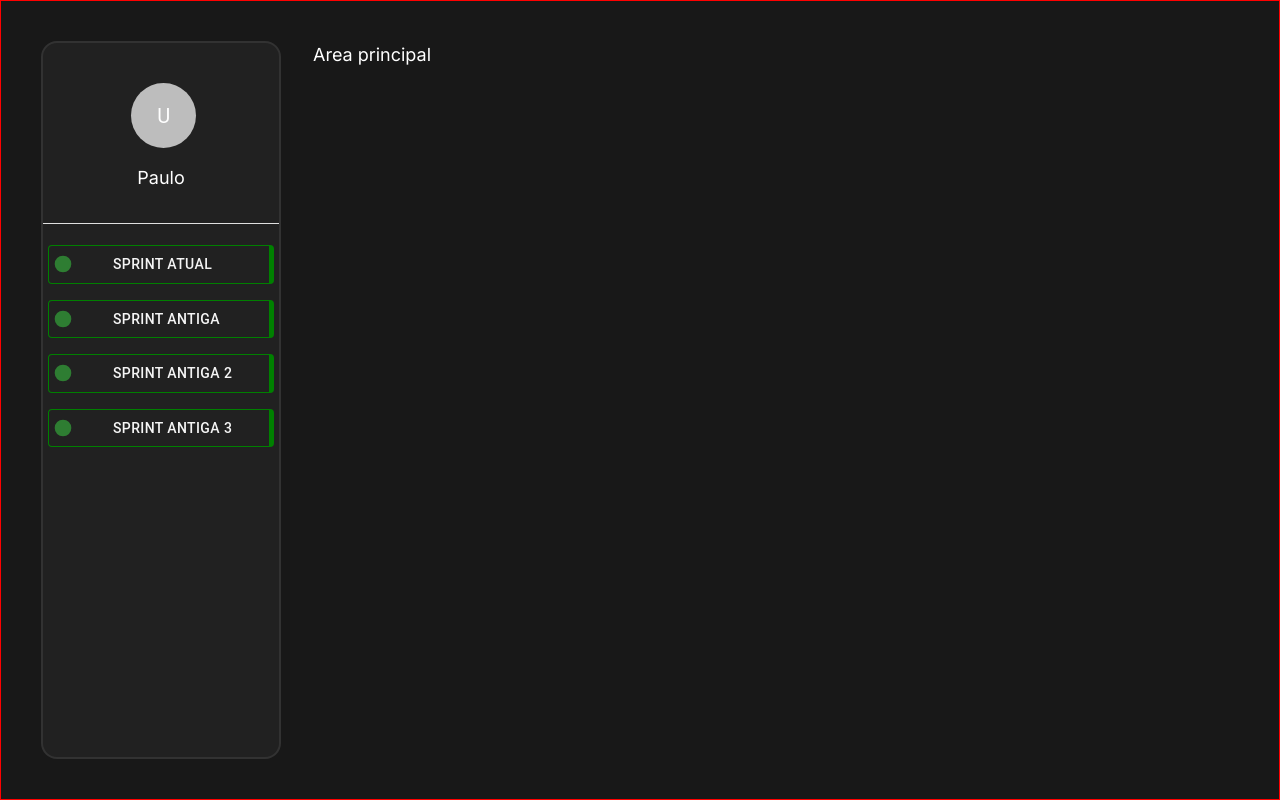
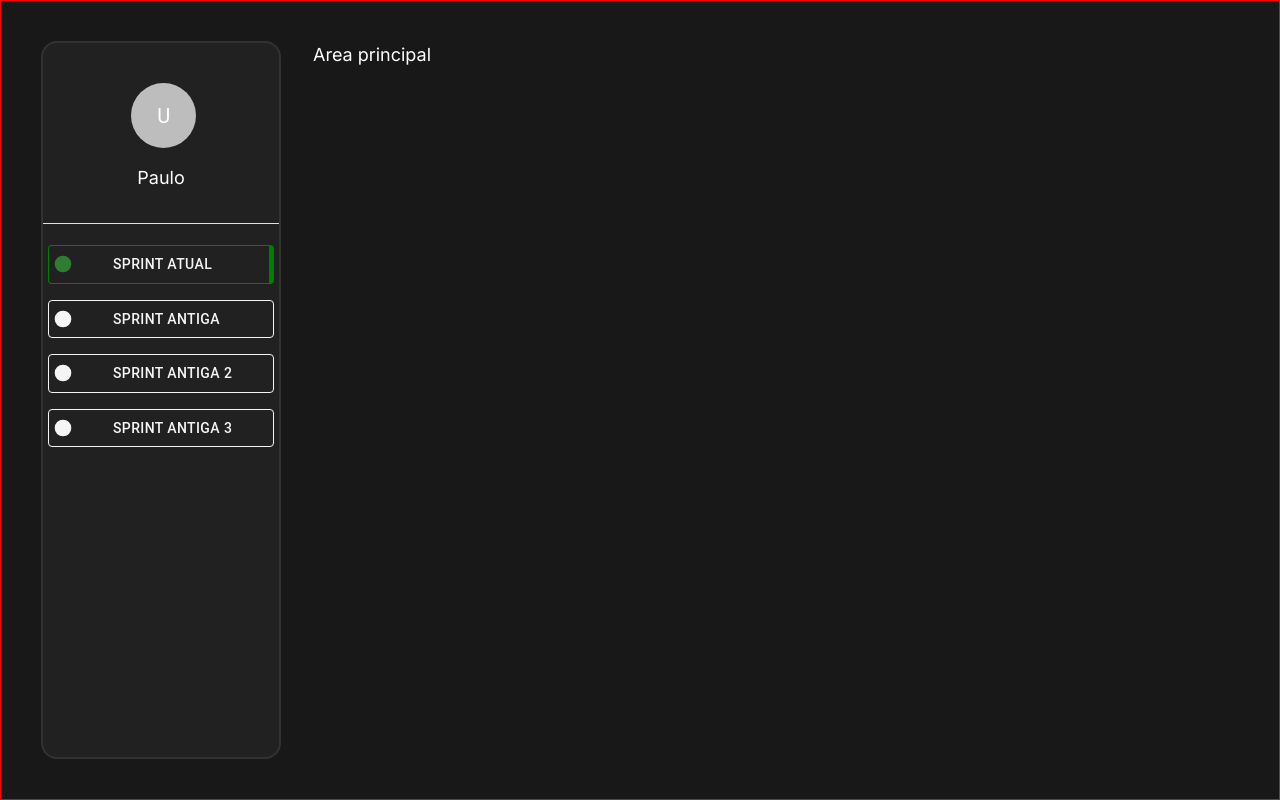
Before and after one commit to PauloCollares1/dashdescoboard, a Next.js app: page / in a window 1280 px wide. Built offline with nearby package versions, Linux system fonts and the light colour scheme.

Commit message:
defining chosedMenuButton on context to use all over the project

```diff
--- a/app/components/Core/CoreTabs/index.tsx
+++ b/app/components/Core/CoreTabs/index.tsx
@@ -3,9 +3,11 @@ import React, { useState } from "react";
 import * as S from "./style";
 import { coreTabItems } from "@/app/utils/coreTabItems";
 import { Brightness1Icon } from "@/app/utils/icons";
+import { useGlobalState } from "@/app/hooks";
+import { BorderRight } from "@mui/icons-material";
 
 const CoreTabs = () => {
-  const [apertado, setApertado] = useState(false);
+  const { chosedMenuButton, setChosedMenuButton } = useGlobalState();
 
   return (
     <S.GridContainer textAlign="start">
@@ -15,16 +17,23 @@ const CoreTabs = () => {
             fullWidth
             startIcon={
               <Brightness1Icon
-                color="success"
+                color={chosedMenuButton === index ? "success" : undefined}
                 style={{ marginRight: "2rem" }}
               />
             }
             style={{
               color: "whitesmoke",
-              border: "1px solid green",
+              border:
+                chosedMenuButton === index
+                  ? "1px solid green"
+                  : "1px solid whitesmoke",
               justifyContent: "flex-start",
-              borderRight: "5px solid green",
+              borderRight:
+                chosedMenuButton === index
+                  ? "5px solid green"
+                  : "1px solid whitesmoke",
             }}
+            onClick={() => setChosedMenuButton(index)}
           >
             {menu.title}
           </Button>
--- a/app/context/globalProvider.js
+++ b/app/context/globalProvider.js
@@ -2,17 +2,20 @@
 
 import React, { ReactNode, createContext, useState } from "react";
 import { themes } from "./themes";
+
+
 
 export const GlobalContext = createContext();
 export const GlobalUpdateContext = createContext();
 
 export const GlobalProvider = ({ children }) => {
   const [selectedTheme, setSelectedThemes] = useState(0);
+  const [chosedMenuButton, setChosedMenuButton] = useState(0)
 
   const theme = themes[selectedTheme];
 
   return (
-    <GlobalContext.Provider value = {{theme}}>
+    <GlobalContext.Provider value = {{theme, chosedMenuButton, setChosedMenuButton}}>
       <GlobalUpdateContext.Provider value={{}}>{children}</GlobalUpdateContext.Provider>
     </GlobalContext.Provider>
   );
```
